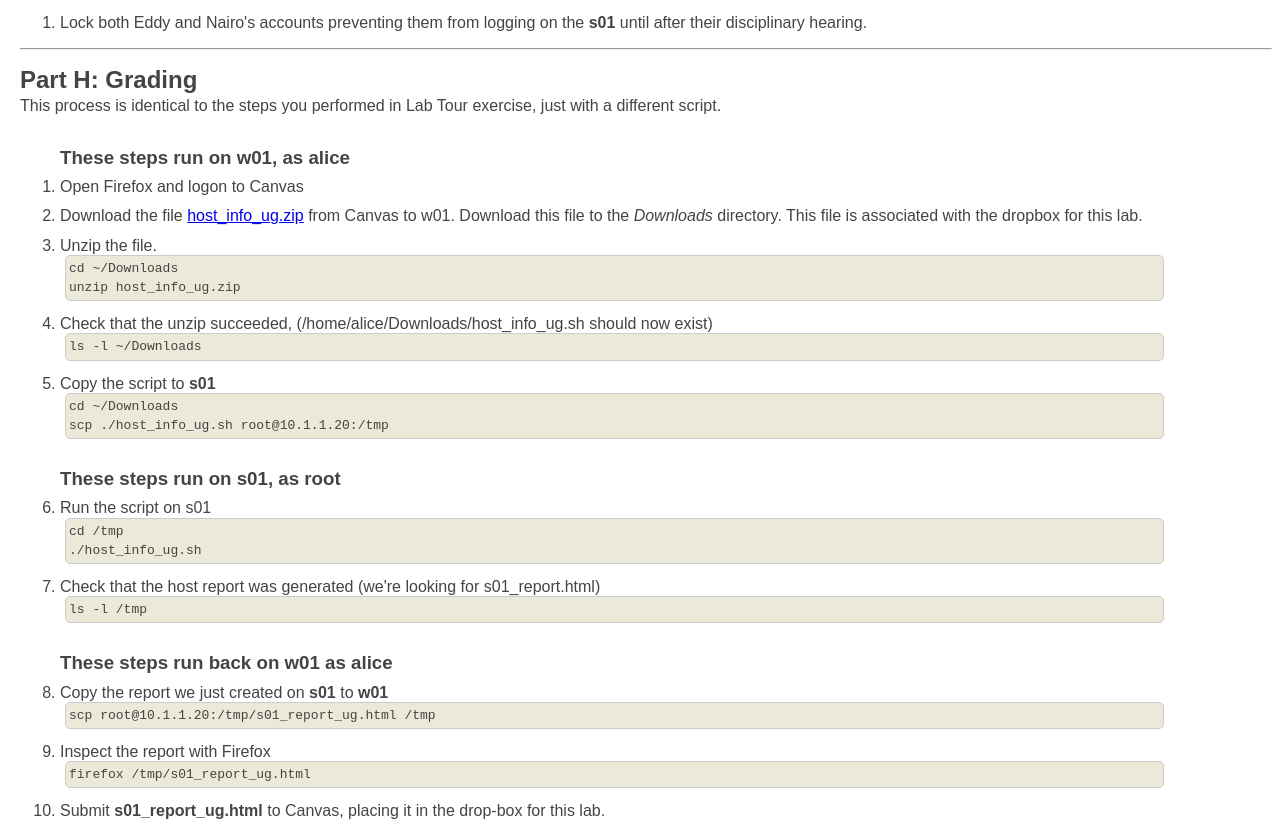
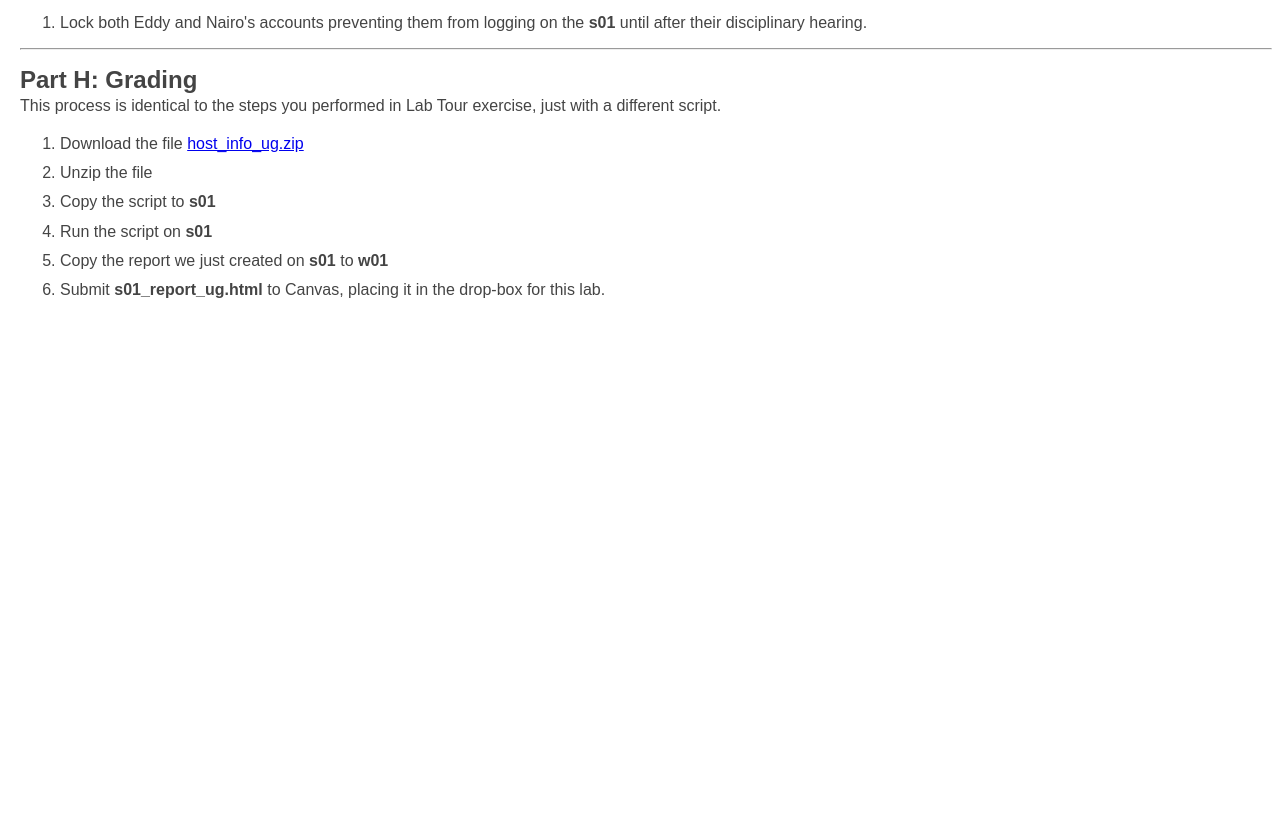
Before and after one commit to profjamesmohawk/LinAdmin, a plain HTML site: page UsersAndGroups/graded_lab_users_and_groups.html in a window 1280 px wide. Shown: the part 2023-2860 px from the top of the page. After the commit the page ends 2338 px from the top, so only its background shows below. Drawn offline with Linux system fonts and the light colour scheme.

Commit message:
updating for w01_bookworm

```diff
--- a/UsersAndGroups/graded_lab_users_and_groups.html
+++ b/UsersAndGroups/graded_lab_users_and_groups.html
@@ -152,53 +152,11 @@ This process is identical to the steps you performed in Lab Tour exercise, just
 </p>
 
 <ol>
-<h3>These steps run on w01, as alice</h3>
-<li>Open Firefox and logon to Canvas </li>
-<li>Download the file <a href="./host_info_ug.zip">host_info_ug.zip</a> from Canvas to w01.  Download this file to the <em>Downloads</em> directory.  This file is associated with the dropbox for this lab.
-</li>
-
-</li>
-<li>Unzip the file.
-<pre class="code">
-cd ~/Downloads
-unzip host_info_ug.zip
-</pre>
-</li>
-<li>Check that the unzip succeeded,  (/home/alice/Downloads/host_info_ug.sh should now exist)
-<pre class="code">
-ls -l ~/Downloads
-</pre>
-</li>
-<li>Copy the script to <strong>s01</strong>
-<pre class="code">
-cd ~/Downloads
-scp ./host_info_ug.sh root@10.1.1.20:/tmp
-</pre>
-</li>
-<h3>These steps run on s01, as root</h3>
-<li>Run the script on s01
-<pre class="code">
-cd /tmp
-./host_info_ug.sh
-</pre>
-</li>
-<li>Check that the host report was generated (we're looking for s01_report.html)
-<pre class="code">
-ls -l /tmp
-</pre>
-</li>
-<h3>These steps run back on w01 as alice</h3>
-<li>Copy the report we just created on <strong>s01</strong> to <strong>w01</strong>
-<pre class="code">
-scp root@10.1.1.20:/tmp/s01_report_ug.html /tmp
-</pre>
-</li>
-<li>Inspect the report with Firefox
-<pre class="code">
-firefox /tmp/s01_report_ug.html
-</pre>
-</li>
-
+<li>Download the file <a href="./host_info_ug.zip">host_info_ug.zip</a> </li>
+<li>Unzip the file  </li>
+<li>Copy the script to <strong>s01</strong> </li>
+<li>Run the script on <strong>s01</strong> </li>
+<li>Copy the report we just created on <strong>s01</strong> to <strong>w01</strong> </li>
 <li>Submit <strong>s01_report_ug.html</strong> to Canvas, placing it in the drop-box for this lab.
 </li>
 </ol>
```
Also changed, not shown: SystemIdentity/lab_system_identity.html (+2 -2 lines).
